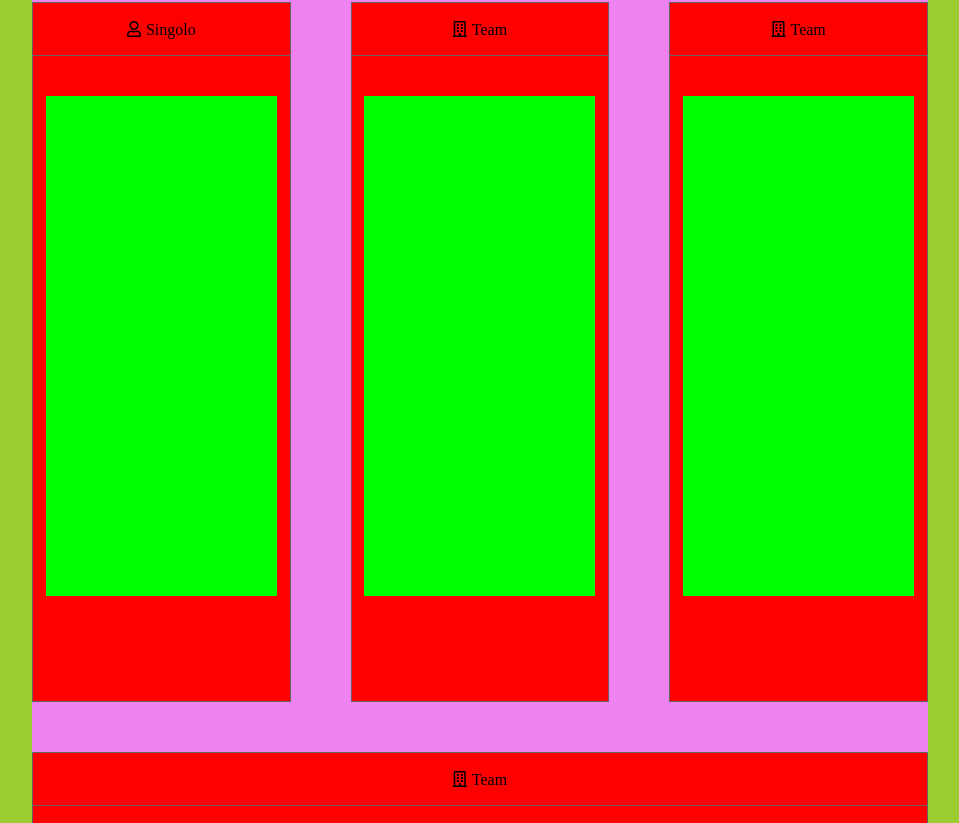
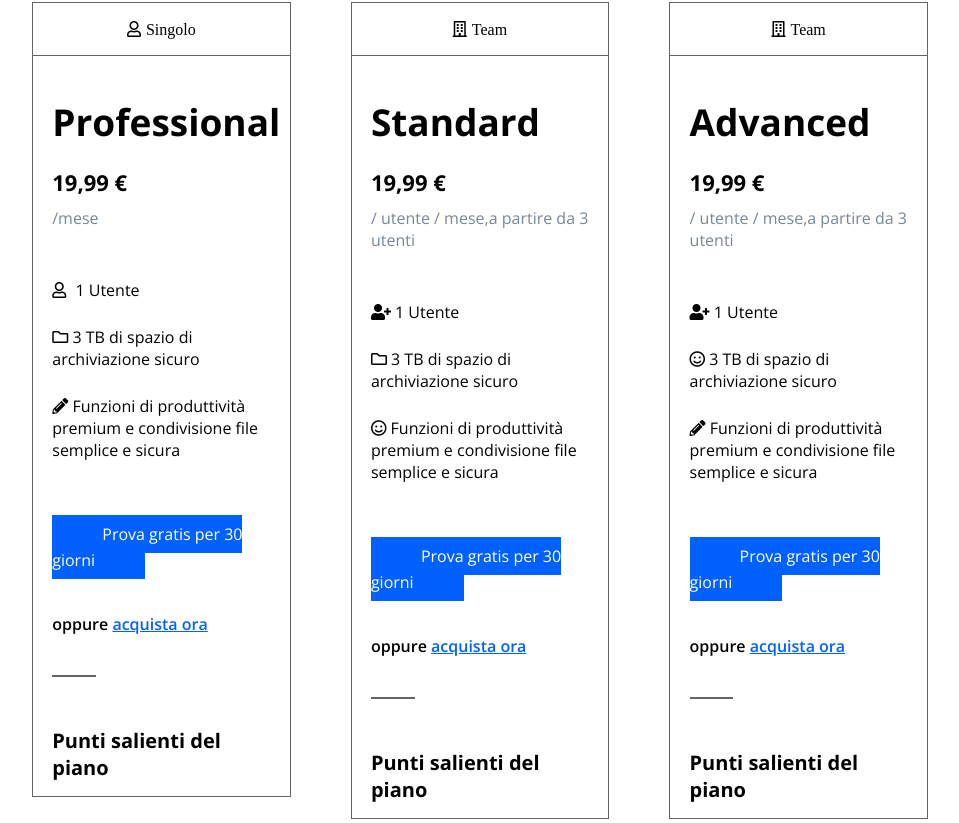
Before and after one commit to Intrusion0/htmlcss-dropbox, a plain HTML site: page index.html in a window 1280 px wide. Shown: the part 1297-2120 px from the top of the page, without its empty margins (160-1119 px from the left). Drawn offline with nearby package versions, Linux system fonts and the light colour scheme.

Commit message:
nuove aggiunte prima sezione main

```diff
--- a/css/style.css
+++ b/css/style.css
@@ -154,16 +154,10 @@ header .clearfix::after {
 .centratura_main {
     width: 70%;
     margin: 0 auto;
-    /* debug */
-    background-color: violet;
-    height: 1000px;
 }
 
 .piano_tariffario {
-    /* debug */
-    background-color: yellowgreen;
     width: 100%;
-    height: 1500px;
 }
 
 .piano_tariffario .clearfix::after {
@@ -185,13 +179,59 @@ header .clearfix::after {
     margin-bottom: 30px;
 }
 
+.piano_tariffario h3 {
+    font-size: 37px;
+}
+
+.piano_tariffario span {
+    display: block;
+    margin: 25px 0;
+}
+
+.piano_tariffario .span_margin_bottom {
+    margin-bottom: 60px;
+}
+
+.seconda_sezione h4 {
+    padding: 20px 0 10px 0;
+    font-size: 22px;
+}
+
+.terza_sezione h4 {
+    padding: 50px 0 15px 0;
+    font-size: 20px;
+}
+
+.p_weight {
+    font-weight: 600;
+    padding: 40px 0;
+}
+
+.p_weight a {
+    color: #0061ff;
+}
+
+.btn.btn-piano-tariffario {
+    padding: 8px 50px;
+    font-size: 16px;
+    line-height: 26px;
+    text-decoration: none;
+}
+
+.grey {
+    color: lightslategrey;
+    margin-bottom: 50px;
+}
+
+.style_hr {
+    width: 20%;
+    border: solid 1px rgb(100, 100, 100);
+}
+
 .colonna {
     float: left;
     width: calc(100% / 3 - 40px);
     border: solid 1px rgb(100, 100, 100);
-    /* debug */
-    background-color: red;
-    height: 700px;
 }
 
 .colonna.centrale {
@@ -229,12 +269,9 @@ header .clearfix::after {
 }
 
 .centratura_text_column {
-    width: 90%;
+    width: 85%;
     margin: 0 auto;
     margin-top: 40px;
-    /* debug */
-    background-color: lime;
-    height: 500px;
 }
 
 .fa-user::before {
--- a/index.html
+++ b/index.html
@@ -120,12 +120,32 @@
                         <div class="centratura_text_column">
 
                             <!-- seconda sezione colonna sx -->
-                            <section>
-
+                            <section class="seconda_sezione">
+                                <h3>Professional</h3>
+                                <h4>19,99 &euro;</h4>
+                                <p class="grey">/mese</p>
+                                <span>
+                                    <i class="far fa-user"></i> 1 Utente
+                                </span>
+                                <span>
+                                    <i class="far fa-folder"></i> 3 TB di spazio di archiviazione sicuro
+                                </span>
+                                <span class="span_margin_bottom">
+                                    <i class="fas fa-pencil-alt"></i> Funzioni di produttivit&agrave; premium e condivisione file semplice e sicura
+                                </span>
+                                <a  class="btn btn-piano-tariffario" href="#">
+                                    Prova gratis per 30 giorni
+                                </a>
+                                <p class="p_weight">
+                                    oppure
+                                    <a href="#">acquista ora</a>
+                                </p>
+                                <hr class="style_hr">
                             </section>
 
                             <!-- terz sezione colonna sx -->
-                            <section>
+                            <section class="terza_sezione">
+                                <h4>Punti salienti del piano</h4>
 
                             </section>
                         </div>
@@ -141,12 +161,32 @@
                         <div class="centratura_text_column">
 
                             <!-- seconda sezione colonna centrale -->
-                            <section>
-
+                            <section class="seconda_sezione">
+                                <h3>Standard</h3>
+                                <h4>19,99 &euro;</h4>
+                                <p class="grey">/ utente / mese,a partire da 3 utenti</p>
+                                <span>
+                                    <i class="fas fa-user-plus"></i> 1 Utente
+                                </span>
+                                <span>
+                                    <i class="far fa-folder"></i> 3 TB di spazio di archiviazione sicuro
+                                </span>
+                                <span class="span_margin_bottom">
+                                    <i class="far fa-smile"></i> Funzioni di produttivit&agrave; premium e condivisione file semplice e sicura
+                                </span>
+                                <a  class="btn btn-piano-tariffario" href="#">
+                                    Prova gratis per 30 giorni
+                                </a>
+                                <p class="p_weight">
+                                    oppure
+                                    <a href="#">acquista ora</a>
+                                </p>
+                                <hr class="style_hr">
                             </section>
 
                             <!-- terza sezione colonna centrale -->
-                            <section>
+                            <section class="terza_sezione">
+                                <h4>Punti salienti del piano</h4>
 
                             </section>
                         </div>
@@ -162,12 +202,32 @@
                         <div class="centratura_text_column">
 
                             <!-- seconda sezione colonna dx -->
-                            <section>
-
+                            <section class="seconda_sezione">
+                                <h3>Advanced</h3>
+                                <h4>19,99 &euro;</h4>
+                                <p class="grey">/ utente / mese,a partire da 3 utenti</p>
+                                <span>
+                                    <i class="fas fa-user-plus"></i> 1 Utente
+                                </span>
+                                <span>
+                                    <i class="far fa-smile"></i> 3 TB di spazio di archiviazione sicuro
+                                </span>
+                                <span class="span_margin_bottom">
+                                    <i class="fas fa-pencil-alt"></i> Funzioni di produttivit&agrave; premium e condivisione file semplice e sicura
+                                </span>
+                                <a  class="btn btn-piano-tariffario" href="#">
+                                    Prova gratis per 30 giorni
+                                </a>
+                                <p class="p_weight">
+                                    oppure
+                                    <a href="#">acquista ora</a>
+                                </p>
+                                <hr class="style_hr">
                             </section>
 
                             <!-- terza sezione colonna dx -->
-                            <section>
+                            <section class="terza_sezione">
+                                <h4>Punti salienti del piano</h4>
 
                             </section>
                         </div>
```
